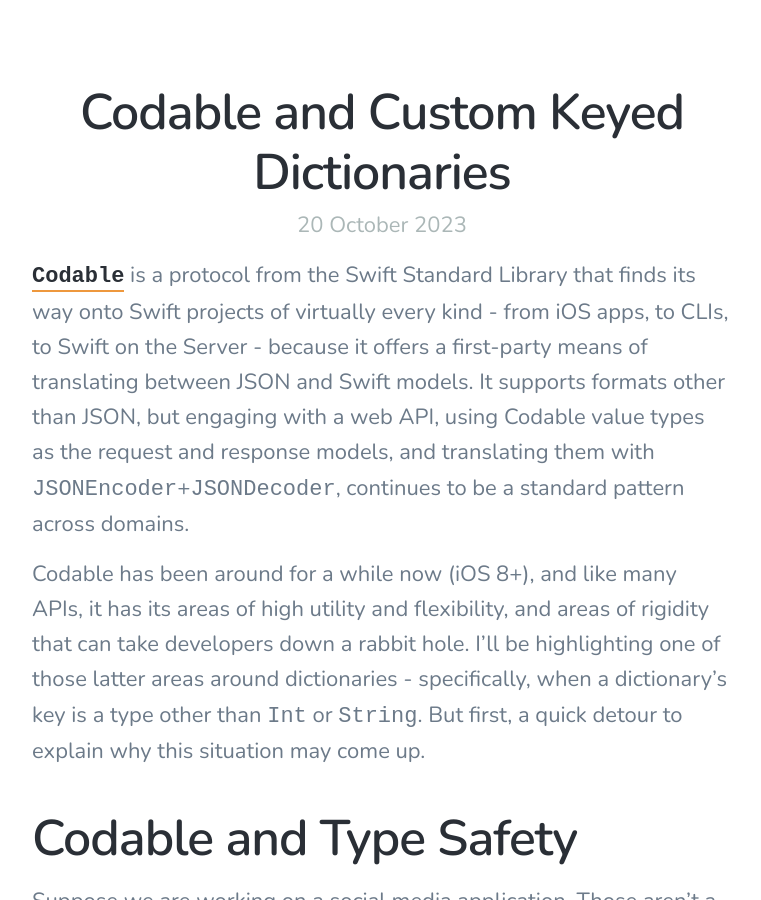
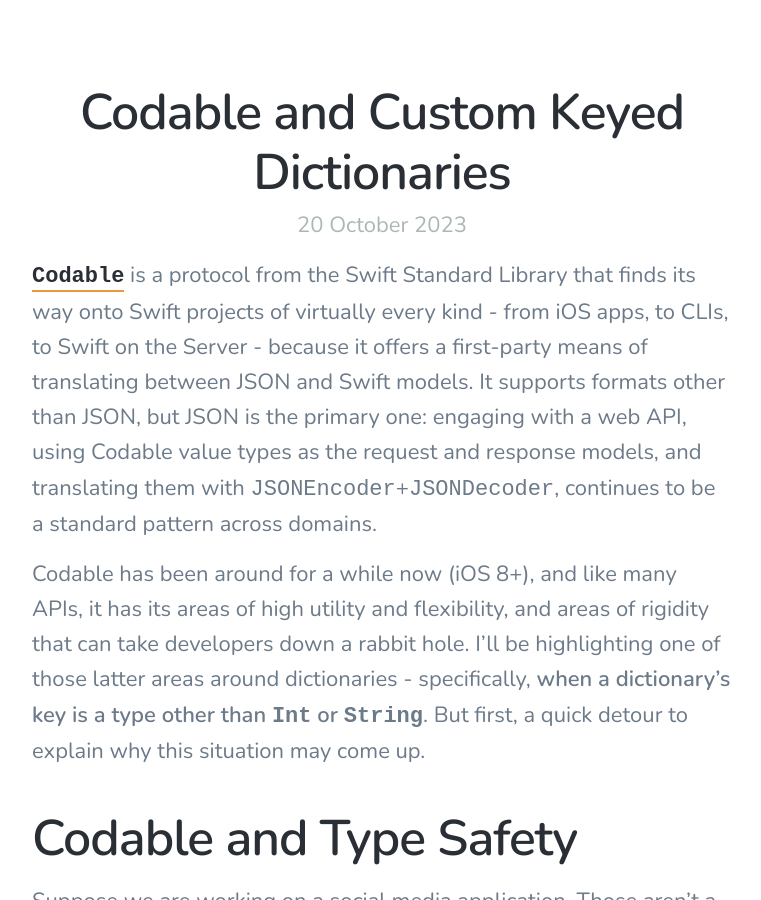
Before and after one commit to nevillco/nevillco.github.io, a Jekyll site: the page built from _posts/2023-10-20-swift-codable-and-custom-keyed-dictionaries.md, in a window 1280 px wide and 900 px high, scrolled down 387 px. Shown: the whole window, without its empty margins (258-1019 px from the left). Built offline with Jekyll 4.4.1, drawn with Linux system fonts in a browser that asks for light colours; nearby versions of some CDN libraries.

Commit message:
Tweak intro

```diff
--- a/_posts/2023-10-20-swift-codable-and-custom-keyed-dictionaries.md
+++ b/_posts/2023-10-20-swift-codable-and-custom-keyed-dictionaries.md
@@ -4,9 +4,9 @@ date: 2023-10-20 16:00:00
 excerpt: Swift’s JSON parsing solution, Codable, has its occasional rigid edges. Custom dictionary key types are one of them.
 ---
 
-[`Codable`](https://developer.apple.com/documentation/swift/codable) is a protocol from the Swift Standard Library that finds its way onto Swift projects of virtually every kind - from iOS apps, to CLIs, to Swift on the Server - because it offers a first-party means of translating between JSON and Swift models. It supports formats other than JSON, but engaging with a web API, using Codable value types as the request and response models, and translating them with `JSONEncoder`+`JSONDecoder`, continues to be a standard pattern across domains.
+[`Codable`](https://developer.apple.com/documentation/swift/codable) is a protocol from the Swift Standard Library that finds its way onto Swift projects of virtually every kind - from iOS apps, to CLIs, to Swift on the Server - because it offers a first-party means of translating between JSON and Swift models. It supports formats other than JSON, but JSON is the primary one: engaging with a web API, using Codable value types as the request and response models, and translating them with `JSONEncoder`+`JSONDecoder`, continues to be a standard pattern across domains.
 
-Codable has been around for a while now (iOS 8+), and like many APIs, it has its areas of high utility and flexibility, and areas of rigidity that can take developers down a rabbit hole. I’ll be highlighting one of those latter areas around dictionaries - specifically, when a dictionary’s key is a type other than `Int` or `String`. But first, a quick detour to explain why this situation may come up.
+Codable has been around for a while now (iOS 8+), and like many APIs, it has its areas of high utility and flexibility, and areas of rigidity that can take developers down a rabbit hole. I’ll be highlighting one of those latter areas around dictionaries - specifically, **when a dictionary’s key is a type other than `Int` or `String`**. But first, a quick detour to explain why this situation may come up.
 
 ## Codable and Type Safety
 Suppose we are working on a social media application. Those aren’t a whole lot of fun without an online component, so we will probably want to communicate with some web API - perhaps we are building our own backend, or communicating with a preexisting, popular social media API. Either way, we can leverage Codable here to send requests and read responses using native Swift values.
```
